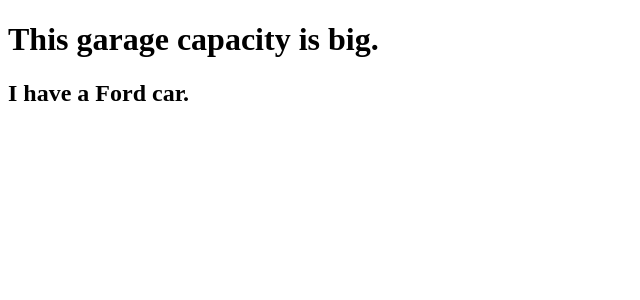
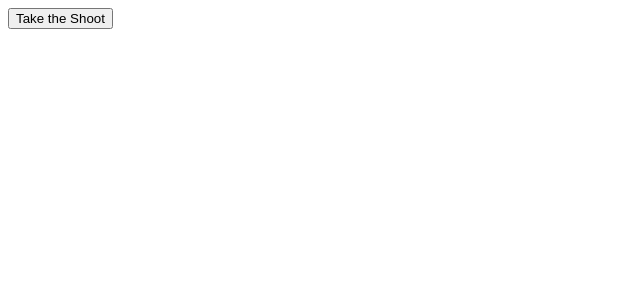
Before and after one commit to shohagh-work/reactapp, a React (Create React App) app: page / in a window 1280 px wide. Shown: the top 300 px of the page, without its empty margins (0-640 px from the left). Built offline with nearby package versions, Linux system fonts and the light colour scheme.

Commit message:
complete upto events

```diff
--- a/src/index.js
+++ b/src/index.js
@@ -1,12 +1,21 @@
 /* eslint-disable react/react-in-jsx-scope */
-import React from 'react';
 import ReactDOM from 'react-dom/client';
 // import Garage from './Message';
 
 const root = ReactDOM.createRoot(
   document.getElementById('root'),
 );
-/* React Props */
+/* React Events */
+function Football() {
+  function shoot(a, b) {
+    alert(b.type);
+  }
+  return (
+    <button type="button" onClick={(event) => { shoot('Goal!', event); }}>Take the Shoot</button>
+  );
+}
+root.render(<Football />);
+/* React Props
 function Car({ brand: { name } }) {
   return (
     <h2>
@@ -31,7 +40,7 @@
   );
 }
 const element = <Garage />;
-root.render(element);
+root.render(element); */
 /* Class Component */
 // class Car extends React.Component {
 //   constructor(props) {
```
